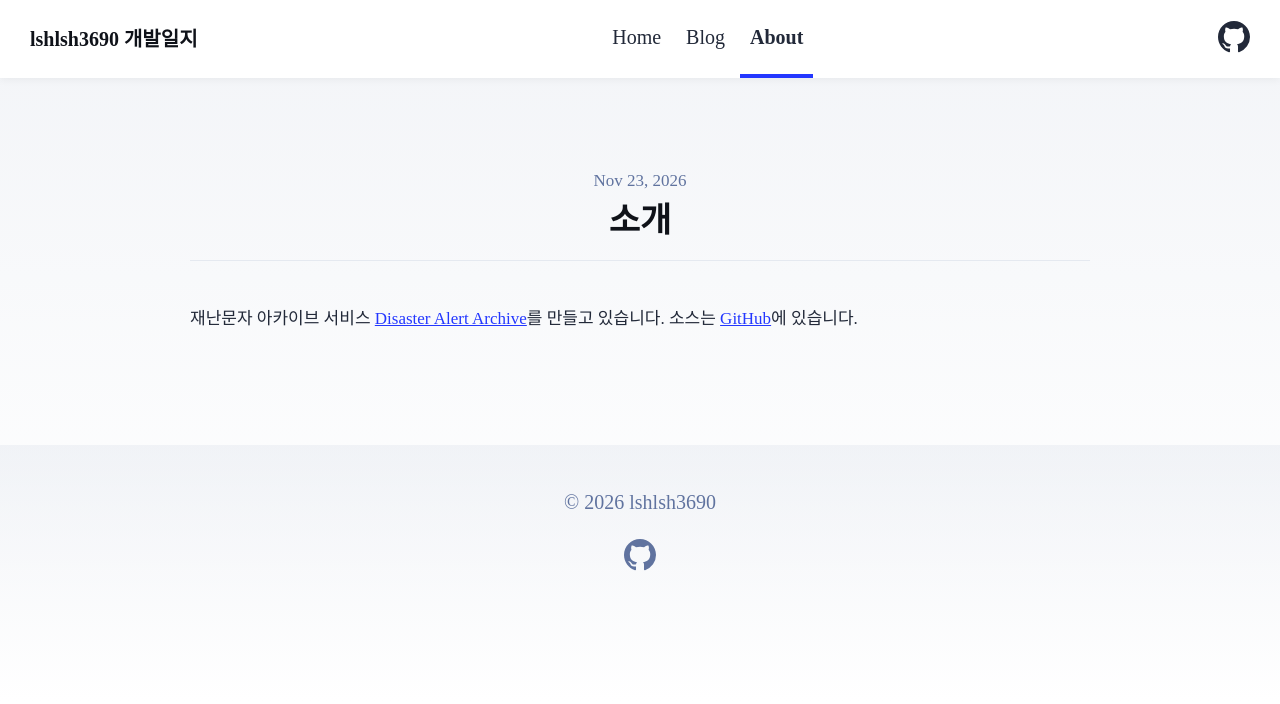
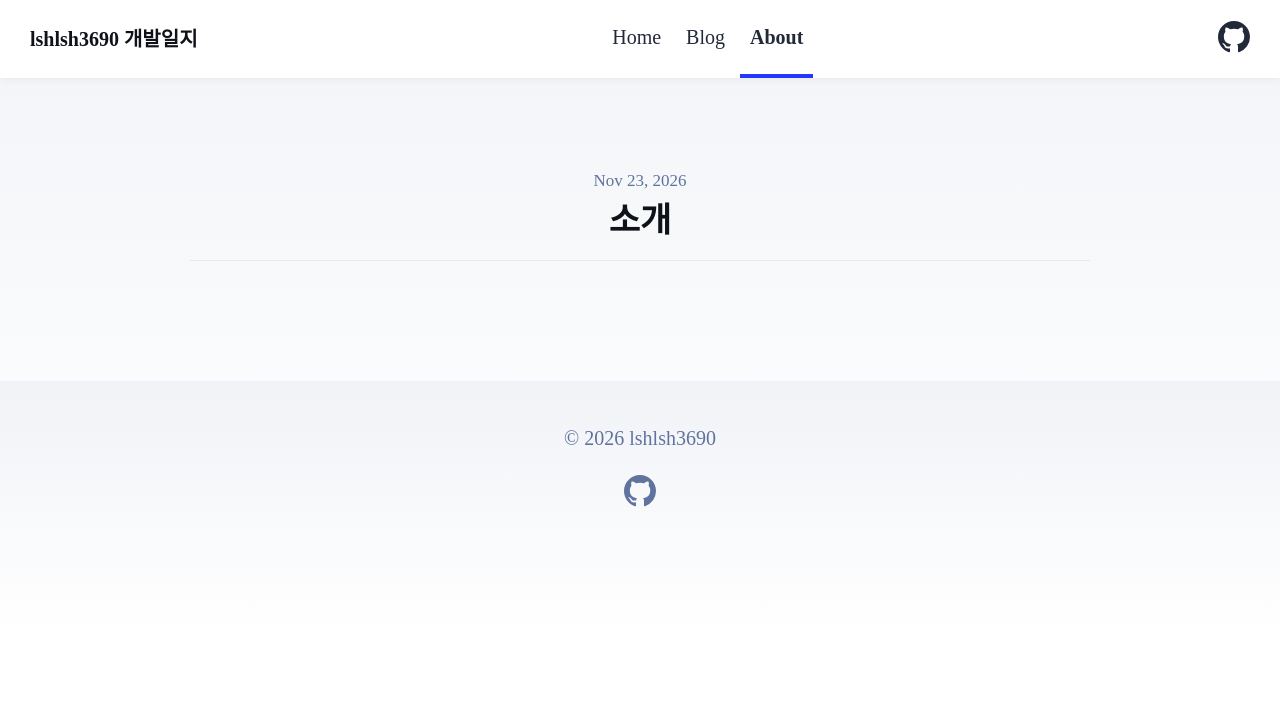
Before and after one commit to lshlsh3690/lshlsh3690.github.io, an Astro site: page /about in a window 1280 px wide. Built offline with nearby package versions, Linux system fonts and the light colour scheme; Astro itself is replaced by a stand-in of ours.

Commit message:
docs(blog): 소개 페이지에서 서비스 소개 문장을 지운다
홈이 프로젝트 소개를 맡게 되어, 같은 내용을 한 줄로 되풀이하던 소개 페이지의
문장을 지웠다. 본문은 비어 있고 제목만 남는다.

Co-Authored-By: Claude Opus 5.5 <noreply@anthropic.com>

```diff
--- a/src/pages/about.astro
+++ b/src/pages/about.astro
@@ -7,9 +7,4 @@ import Layout from '../layouts/BlogPost.astro';
 	description="lshlsh3690 개발일지 소개"
 	pubDate={new Date('2026-11-23')}
 >
-	<p>
-		재난문자 아카이브 서비스 <a href="https://disaster-alert-archive.co.kr/">Disaster Alert Archive</a>를
-		만들고 있습니다. 소스는
-		<a href="https://github.com/lshlsh3690/disaster-alert-archive">GitHub</a>에 있습니다.
-	</p>
 </Layout>
```
